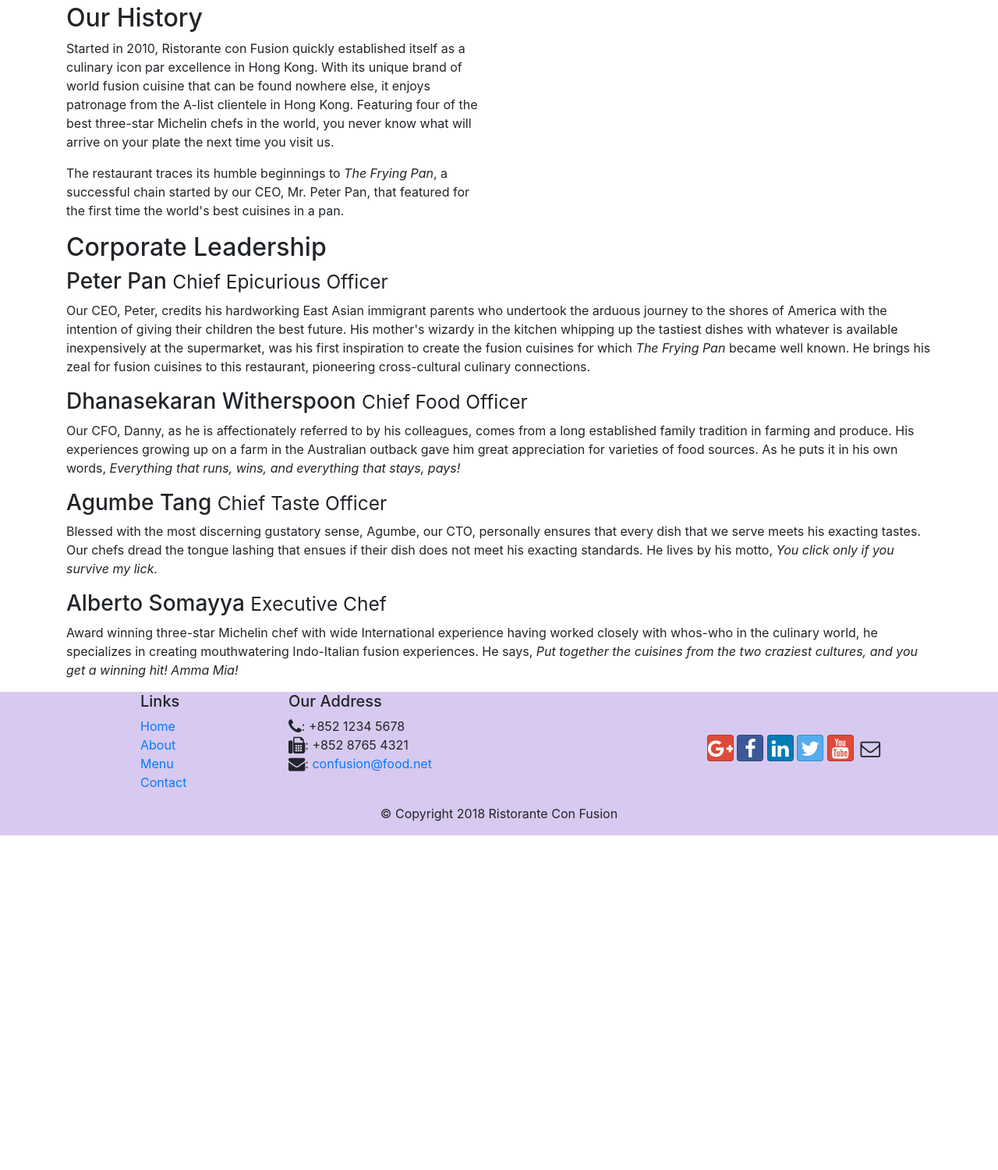
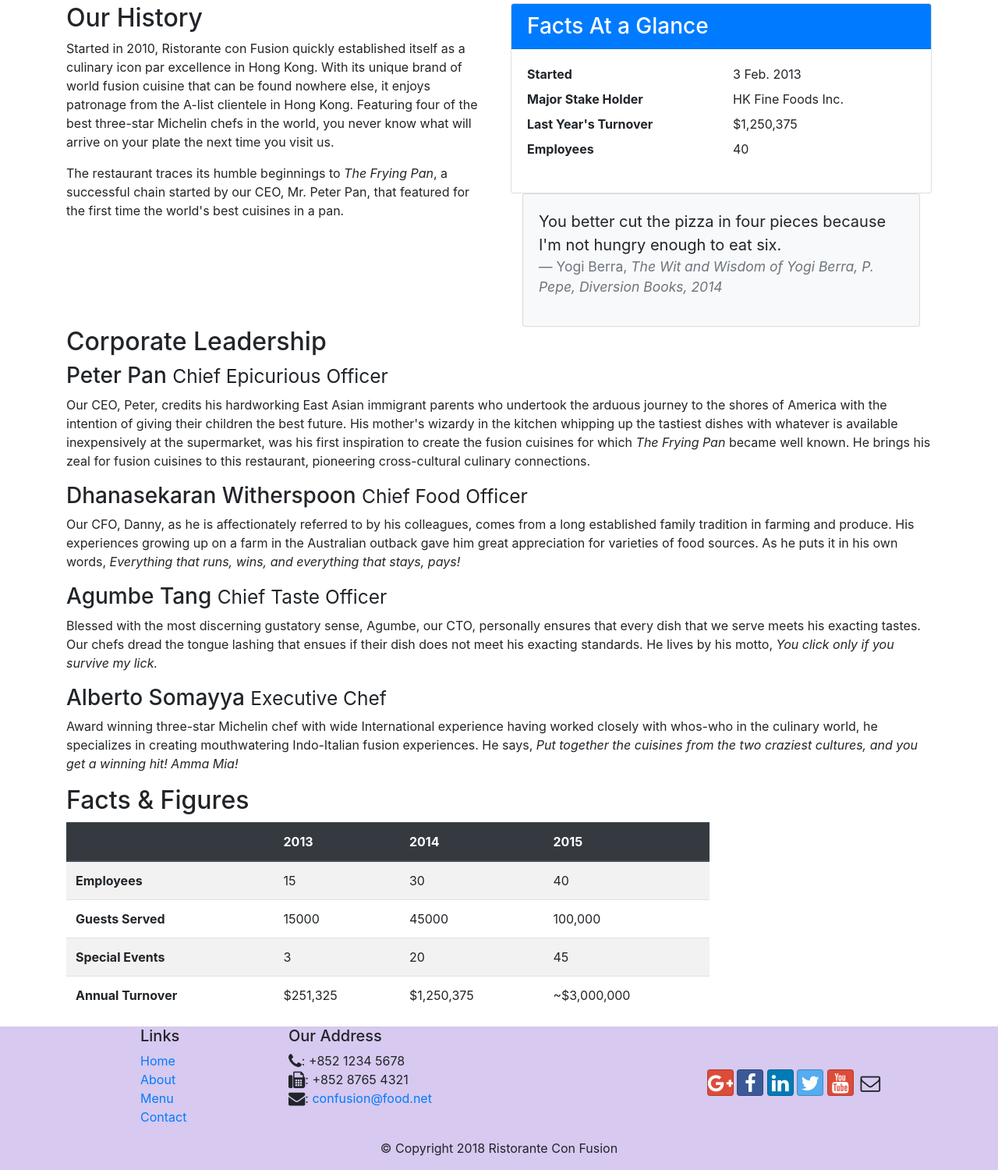
Before and after one commit to TiDev00/Bootstrap, a website: page assignment2/aboutus.html in a window 1280 px wide. Shown: the part 481-1981 px from the top of the page at 78% size. Before the commit the page ends 1552 px from the top, so only its background shows below. Drawn offline with nearby package versions, Linux system fonts and the light colour scheme.

Commit message:
table and cards

```diff
--- a/assignment2/aboutus.html
+++ b/assignment2/aboutus.html
@@ -64,9 +64,35 @@
             <p>Started in 2010, Ristorante con Fusion quickly established itself as a culinary icon par excellence in Hong Kong. With its unique brand of world fusion cuisine that can be found nowhere else, it enjoys patronage from the A-list clientele in Hong Kong.  Featuring four of the best three-star Michelin chefs in the world, you never know what will arrive on your plate the next time you visit us.</p>
             <p>The restaurant traces its humble beginnings to <em>The Frying Pan</em>, a successful chain started by our CEO, Mr. Peter Pan, that featured for the first time the world's best cuisines in a pan.</p>
         </div>
-        <div class="col-12 col-lg col-sm">
+        <div class="col-12 col-sm-6">
+            <div class="card">
+                <h3 class="card-header bg-primary text-white">Facts At a Glance</h3>
+                <div class="card-body">
+                    <dl class="row">
+                        <dt class="col-6">Started</dt>
+                        <dd class="col-6">3 Feb. 2013</dd>
+                        <dt class="col-6">Major Stake Holder</dt>
+                        <dd class="col-6">HK Fine Foods Inc.</dd>
+                        <dt class="col-6">Last Year's Turnover</dt>
+                        <dd class="col-6">$1,250,375</dd>
+                        <dt class="col-6">Employees</dt>
+                        <dd class="col-6">40</dd>
+                    </dl>
+                </div>
+            </div>
+            <div class="col-12">
+                <div class="card card-body bg-light">
+                    <blockquote class="blockquote">
+                        <p class="mb-0">You better cut the pizza in four pieces because
+                            I'm not hungry enough to eat six.</p>
+                        <footer class="blockquote-footer">Yogi Berra,
+                            <cite title="Source Title">The Wit and Wisdom of Yogi Berra,
+                                P. Pepe, Diversion Books, 2014</cite>
+                        </footer>
+                    </blockquote>
+                </div>
+            </div>
         </div>
-
     </div>
 
 
@@ -83,6 +109,53 @@
             <p class="d-none d-sm-block">Award winning three-star Michelin chef with wide International experience having worked closely with whos-who in the culinary world, he specializes in creating mouthwatering Indo-Italian fusion experiences. He says, <em>Put together the cuisines from the two craziest cultures, and you get a winning hit! Amma Mia!</em></p>
         </div>
     </div>
+
+    <div class="row row-content">
+        <div class="col-12 col-sm-9">
+            <h2>Facts &amp; Figures</h2>
+            <div class="table-responsive">
+                <table class="table table-striped">
+                    <thead class="thead-dark">
+                    <tr>
+                        <th></th>
+                        <th>2013</th>
+                        <th>2014</th>
+                        <th>2015</th>
+                    </tr>
+                    </thead>
+                    <tbody>
+                    <tr>
+                        <th>Employees</th>
+                        <td>15</td>
+                        <td>30</td>
+                        <td>40</td>
+                    </tr>
+                    <tr>
+                        <th>Guests Served</th>
+                        <td>15000</td>
+                        <td>45000</td>
+                        <td>100,000</td>
+                    </tr>
+                    <tr>
+                        <th>Special Events</th>
+                        <td>3</td>
+                        <td>20</td>
+                        <td>45</td>
+                    </tr>
+                    <tr>
+                        <th>Annual Turnover</th>
+                        <td>$251,325</td>
+                        <td>$1,250,375</td>
+                        <td>~$3,000,000</td>
+                    </tr>
+                    </tbody>
+                </table>
+            </div>
+        </div>
+        <div class="col-12 col-sm-3">
+        </div>
+    </div>
+
 
 </div>
 
```
Also changed, not shown: assignment2/contactus.html (+3 -3 lines).
